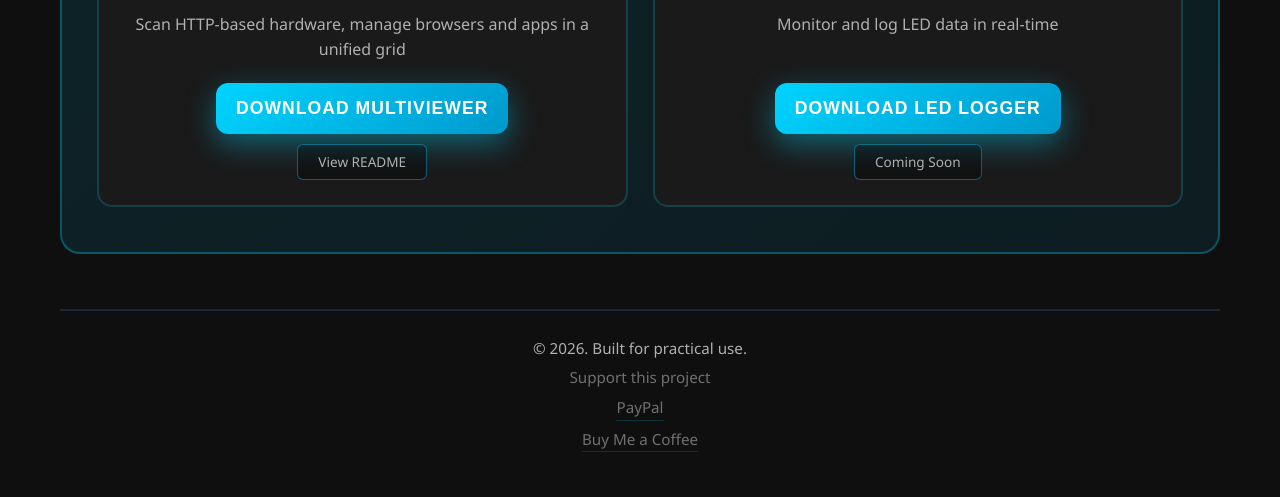
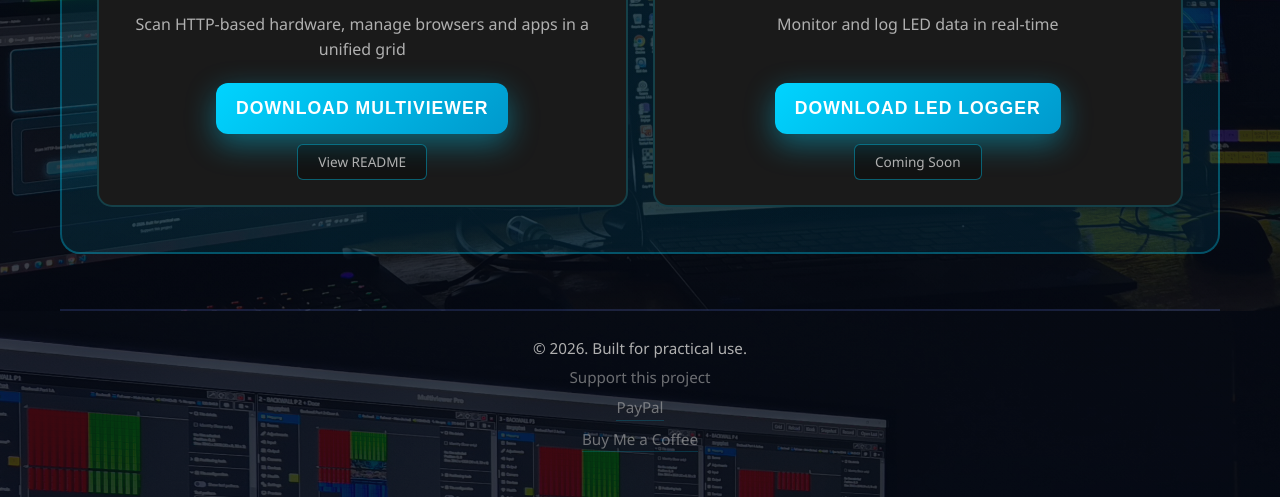
Before and after one commit to janreyntjens/multiviewer-website, a website: page public/index.html in a window 1280 px wide. Shown: the part 489-986 px from the top of the page. Drawn offline with Linux system fonts and the light colour scheme.

Commit message:
Add setup photo background to website

```diff
--- a/public/style.css
+++ b/public/style.css
@@ -21,6 +21,11 @@ html {
 
 body {
     background-color: var(--bg-dark);
+    background-image: linear-gradient(rgba(5, 10, 20, 0.78), rgba(5, 10, 20, 0.78)), url("Background.jpg");
+    background-size: cover;
+    background-position: center;
+    background-repeat: no-repeat;
+    background-attachment: fixed;
     color: var(--text-light);
     font-family: 'Segoe UI', Tahoma, Geneva, Verdana, sans-serif;
     line-height: 1.6;
```
Also changed, not shown: public/Background.jpg (added).
